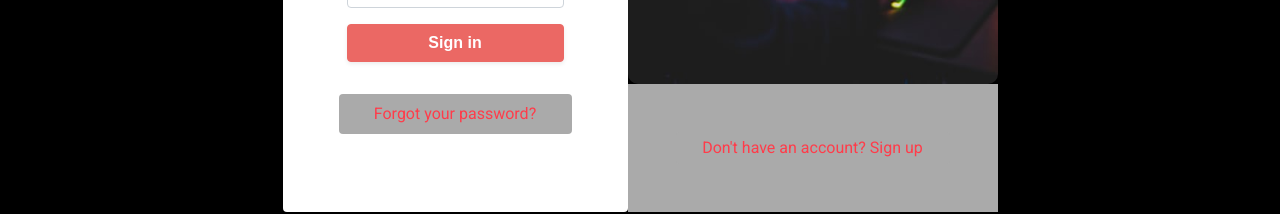
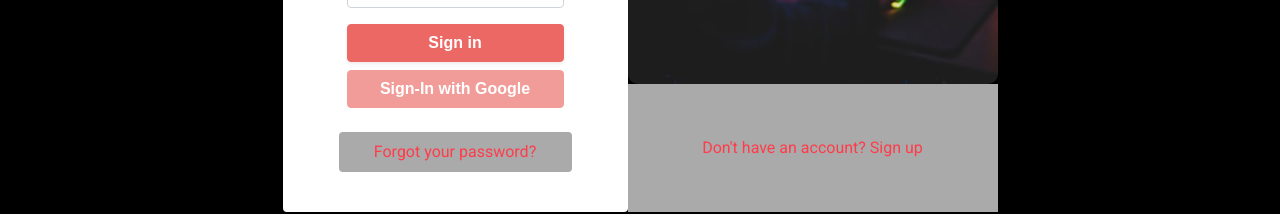
Before and after one commit to mariachi9999/HardwareStore, a React (Create React App) app in the folder client/: page /LogIn in a window 1280 px wide. Shown: the part 394-608 px from the top of the page. Built offline with nearby package versions, Linux system fonts and the light colour scheme; no server answers; a web font is replaced by a local one.

Commit message:
uncomment google login comp

```diff
--- a/client/src/components/LogIn/LogIn.jsx
+++ b/client/src/components/LogIn/LogIn.jsx
@@ -162,7 +162,7 @@ const LogIn = () => {
 								Sign in
 							</button>
 						</div>
-						{/* <GoogleLogin
+						<GoogleLogin
 							clientId={googleApiKey}
 							render={(renderProps) => (
 								<button
@@ -176,7 +176,7 @@ const LogIn = () => {
 							onSuccess={responseGoogle}
 							onFailure={responseGoogle}
 							cookiePolicy={'single_host_origin'}
-						/> */}
+						/>
 					</form>
 					<div class=' d-flex justify-content-center '>
 						<Link
```
